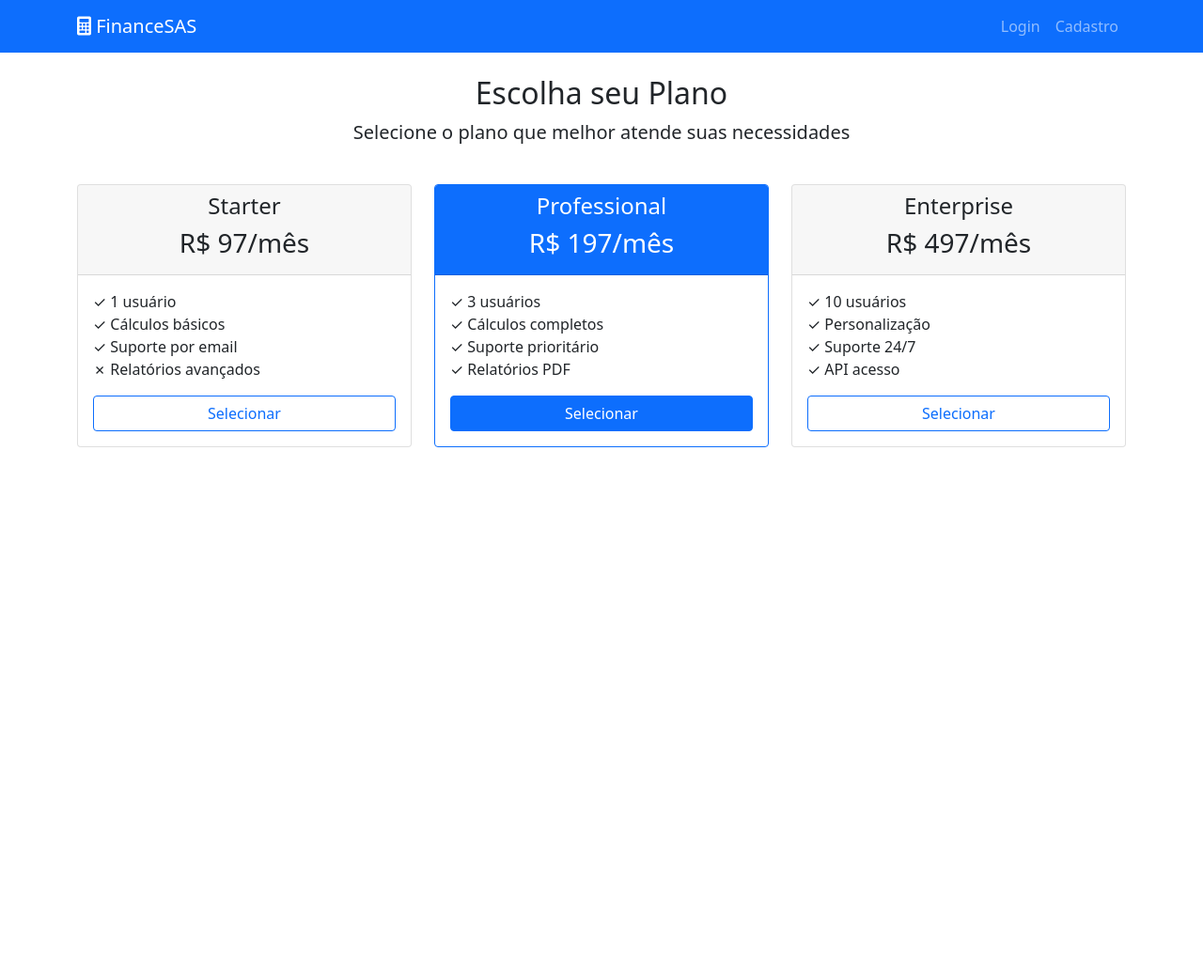
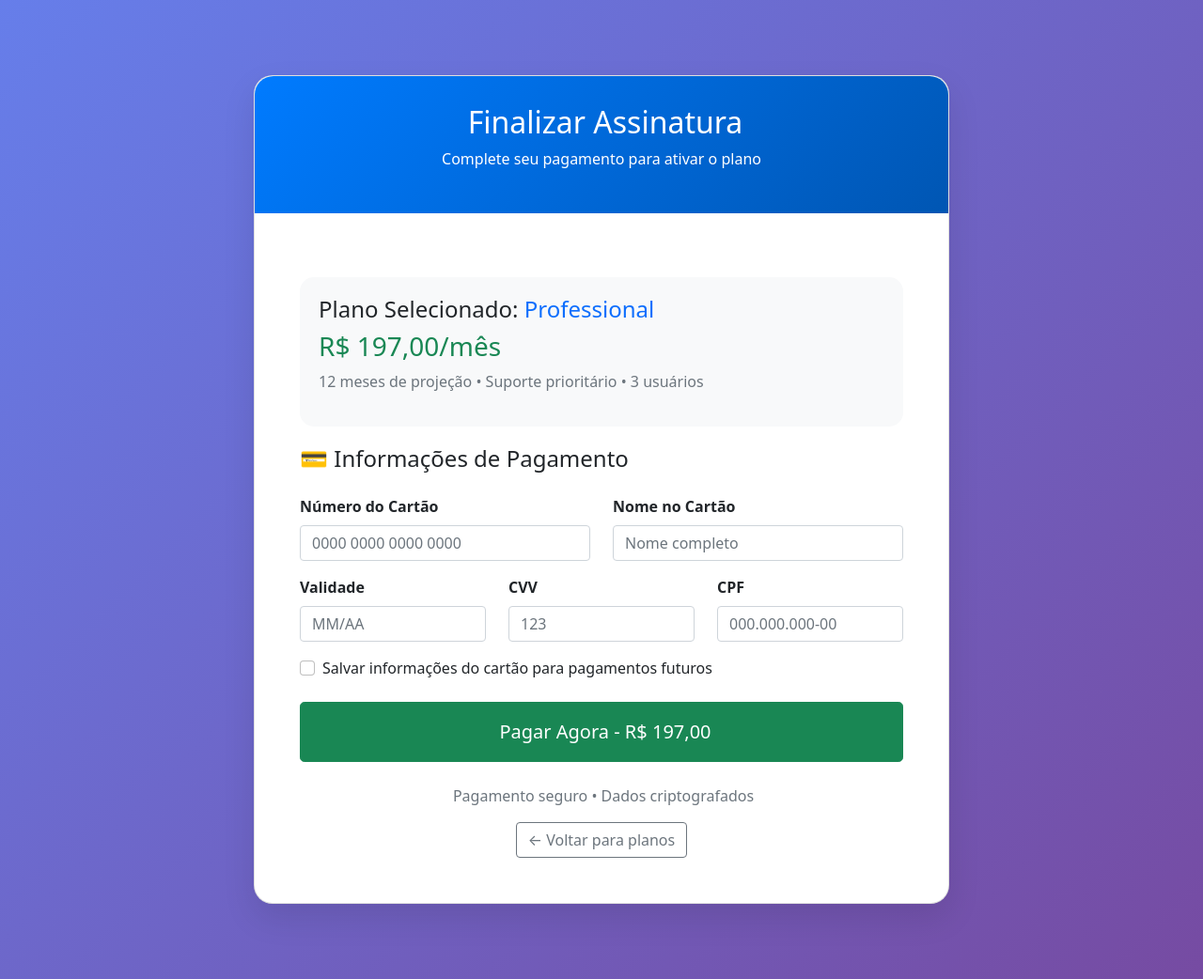
Before and after one commit to srafaelconsult-blip/planejamento-caixa, a Flask app: template templates/ assinatura.html in a window 1280 px wide. Shown: the whole page at 94% size. Before the commit the page ends 476 px from the top, so only its background shows below. Run offline with Flask 3, Linux system fonts and the light colour scheme; the template is opened without the code that fills it, so the values that code supplies are empty.

Commit message:
Update  assinatura.html

```diff
--- a/templates/ assinatura.html
+++ b/templates/ assinatura.html
@@ -1,68 +1,114 @@
-{% extends "base.html" %}
+<!DOCTYPE html>
+<html lang="pt-BR">
+<head>
+    <meta charset="UTF-8">
+    <meta name="viewport" content="width=device-width, initial-scale=1.0">
+    <title>Assinatura - FinanceSAS</title>
+    <link href="https://cdn.jsdelivr.net/npm/bootstrap@5.1.3/dist/css/bootstrap.min.css" rel="stylesheet">
+    <style>
+        body {
+            background: linear-gradient(135deg, #667eea 0%, #764ba2 100%);
+            min-height: 100vh;
+        }
+        .payment-container {
+            max-width: 800px;
+            margin: 50px auto;
+            padding: 30px;
+        }
+        .payment-card {
+            border-radius: 20px;
+            box-shadow: 0 15px 35px rgba(0,0,0,0.1);
+        }
+        .payment-header {
+            background: linear-gradient(135deg, #007bff, #0056b3);
+            color: white;
+            border-radius: 20px 20px 0 0;
+            padding: 30px;
+            text-align: center;
+        }
+        .plano-selecionado {
+            background: #f8f9fa;
+            border-radius: 15px;
+            padding: 20px;
+            margin: 20px 0;
+        }
+    </style>
+</head>
+<body>
+    <div class="payment-container">
+        <div class="card payment-card">
+            <div class="payment-header">
+                <h2><i class="fas fa-credit-card me-2"></i>Finalizar Assinatura</h2>
+                <p>Complete seu pagamento para ativar o plano</p>
+            </div>
 
-{% block title %}Assinatura - Planejamento de Caixa{% endblock %}
+            <div class="card-body p-5">
+                <div class="plano-selecionado">
+                    <h4>Plano Selecionado: <span class="text-primary">Professional</span></h4>
+                    <h3 class="text-success">R$ 197,00/mês</h3>
+                    <p class="text-muted">12 meses de projeção • Suporte prioritário • 3 usuários</p>
+                </div>
 
-{% block content %}
-<div class="row">
-    <div class="col-md-12 text-center">
-        <h2>Escolha seu Plano</h2>
-        <p class="lead">Selecione o plano que melhor atende suas necessidades</p>
-    </div>
-</div>
+                <h4 class="mb-4">💳 Informações de Pagamento</h4>
 
-<div class="row mt-4">
-    <div class="col-md-4">
-        <div class="card">
-            <div class="card-header text-center">
-                <h4>Starter</h4>
-                <h3>R$ 97/mês</h3>
-            </div>
-            <div class="card-body">
-                <ul class="list-unstyled">
-                    <li>✓ 1 usuário</li>
-                    <li>✓ Cálculos básicos</li>
-                    <li>✓ Suporte por email</li>
-                    <li>✗ Relatórios avançados</li>
-                </ul>
-                <button class="btn btn-outline-primary w-100">Selecionar</button>
+                <form id="payment-form">
+                    <div class="row">
+                        <div class="col-md-6 mb-3">
+                            <label class="form-label fw-bold">Número do Cartão</label>
+                            <input type="text" class="form-control" placeholder="0000 0000 0000 0000" required>
+                        </div>
+                        <div class="col-md-6 mb-3">
+                            <label class="form-label fw-bold">Nome no Cartão</label>
+                            <input type="text" class="form-control" placeholder="Nome completo" required>
+                        </div>
+                    </div>
+
+                    <div class="row">
+                        <div class="col-md-4 mb-3">
+                            <label class="form-label fw-bold">Validade</label>
+                            <input type="text" class="form-control" placeholder="MM/AA" required>
+                        </div>
+                        <div class="col-md-4 mb-3">
+                            <label class="form-label fw-bold">CVV</label>
+                            <input type="text" class="form-control" placeholder="123" required>
+                        </div>
+                        <div class="col-md-4 mb-3">
+                            <label class="form-label fw-bold">CPF</label>
+                            <input type="text" class="form-control" placeholder="000.000.000-00" required>
+                        </div>
+                    </div>
+
+                    <div class="form-check mb-4">
+                        <input class="form-check-input" type="checkbox" id="save-card">
+                        <label class="form-check-label" for="save-card">
+                            Salvar informações do cartão para pagamentos futuros
+                        </label>
+                    </div>
+
+                    <button type="submit" class="btn btn-success btn-lg w-100 py-3">
+                        <i class="fas fa-lock me-2"></i>Pagar Agora - R$ 197,00
+                    </button>
+                </form>
+
+                <div class="text-center mt-4">
+                    <p class="text-muted">
+                        <i class="fas fa-lock me-1"></i>
+                        Pagamento seguro • Dados criptografados
+                    </p>
+                    <a href="/login" class="btn btn-outline-secondary">
+                        ← Voltar para planos
+                    </a>
+                </div>
             </div>
         </div>
     </div>
 
-    <div class="col-md-4">
-        <div class="card border-primary">
-            <div class="card-header bg-primary text-white text-center">
-                <h4>Professional</h4>
-                <h3>R$ 197/mês</h3>
-            </div>
-            <div class="card-body">
-                <ul class="list-unstyled">
-                    <li>✓ 3 usuários</li>
-                    <li>✓ Cálculos completos</li>
-                    <li>✓ Suporte prioritário</li>
-                    <li>✓ Relatórios PDF</li>
-                </ul>
-                <button class="btn btn-primary w-100">Selecionar</button>
-            </div>
-        </div>
-    </div>
-
-    <div class="col-md-4">
-        <div class="card">
-            <div class="card-header text-center">
-                <h4>Enterprise</h4>
-                <h3>R$ 497/mês</h3>
-            </div>
-            <div class="card-body">
-                <ul class="list-unstyled">
-                    <li>✓ 10 usuários</li>
-                    <li>✓ Personalização</li>
-                    <li>✓ Suporte 24/7</li>
-                    <li>✓ API acesso</li>
-                </ul>
-                <button class="btn btn-outline-primary w-100">Selecionar</button>
-            </div>
-        </div>
-    </div>
-</div>
-{% endblock %}
+    <script>
+        document.getElementById('payment-form').addEventListener('submit', function(e) {
+            e.preventDefault();
+            alert('Pagamento processado com sucesso! Redirecionando...');
+            window.location.href = '/calculadora';
+        });
+    </script>
+</body>
+</html>
```
